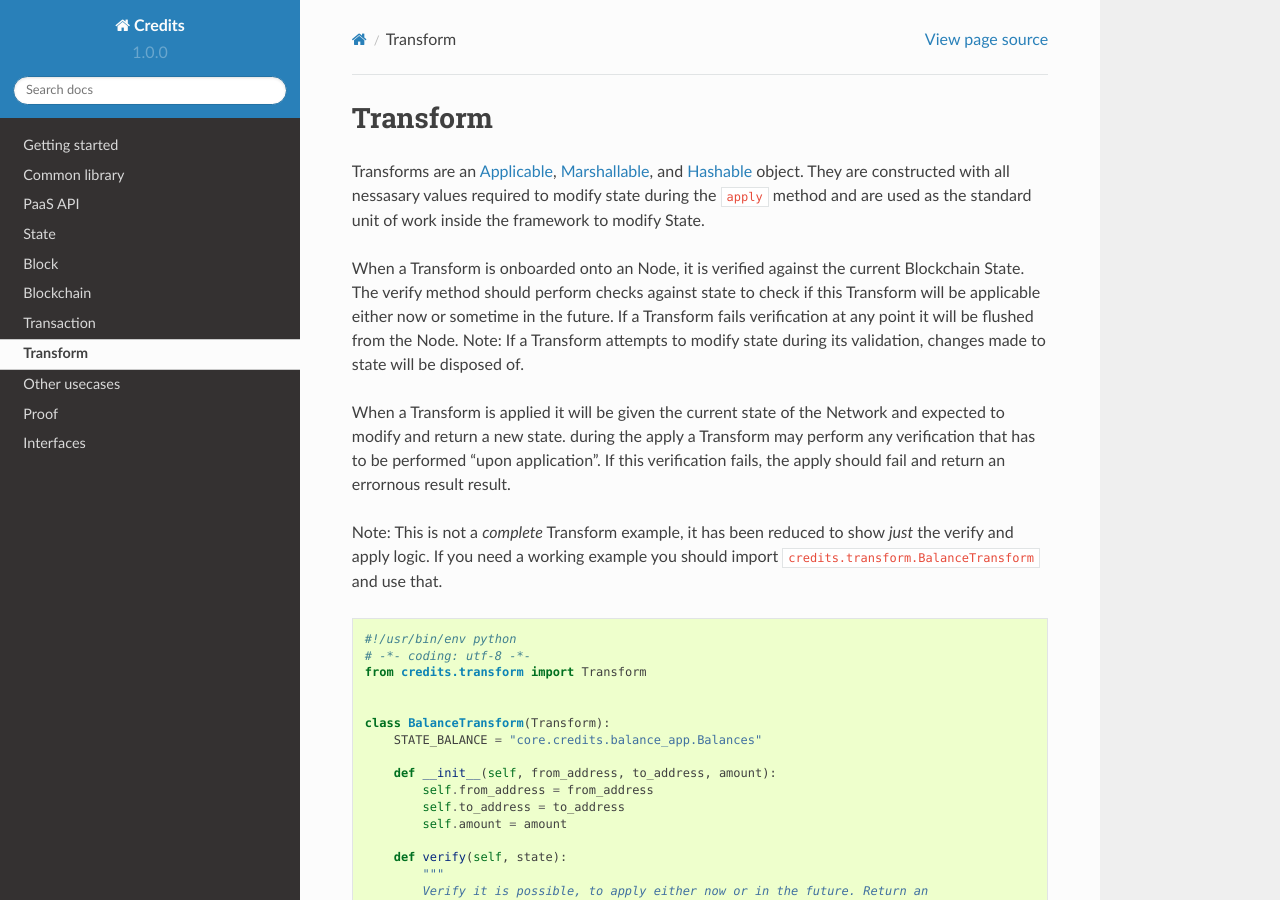
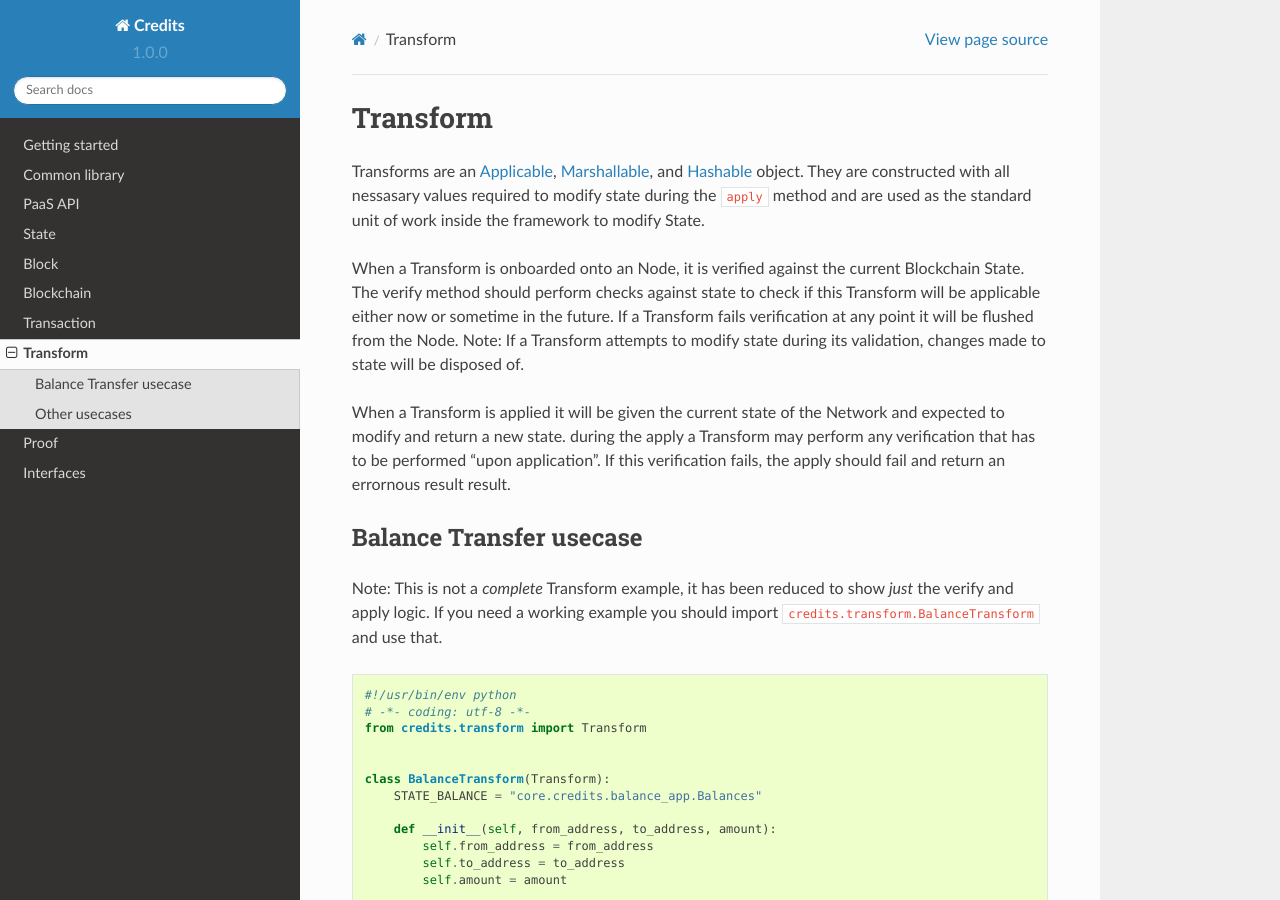
Before and after one commit to voodoo12345/credits-docs, a Sphinx documentation site: the page built from source/transform.md, in a window 1280 px wide and 900 px high. Built offline with Sphinx 7.4.7 and the Read the Docs theme 2.0.0, drawn with Linux system fonts in a browser that asks for light colours; pages that are not in the unit, such as notebooks, are missing from menus.

Commit message:
Tweaks suggested by alex. Clearer formatting.

````diff
--- a/source/transform.md
+++ b/source/transform.md
@@ -17,6 +17,8 @@ and expected to modify and return a new state. during the apply a Transform may
 perform any verification that has to be performed "upon application". If this
 verification fails, the apply should fail and return an errornous result
 result.
+
+## Balance Transfer usecase
 
 Note: This is not a _complete_ Transform example, it has been reduced to show
 _just_ the verify and apply logic. If you need a working example you should
@@ -111,7 +113,7 @@ if error is not None:
 STATE = result  # result is the STATE with TR applied.
 ```
 
-# Other usecases
+## Other usecases
 
 Sometimes a balance transfer is not what is needed, instead the usecase is to store events, hashes or metadata on the
 blockchain. In this case a simpler transform can be used
````
Also changed, not shown: source/transaction.md (+1 -1 lines).
